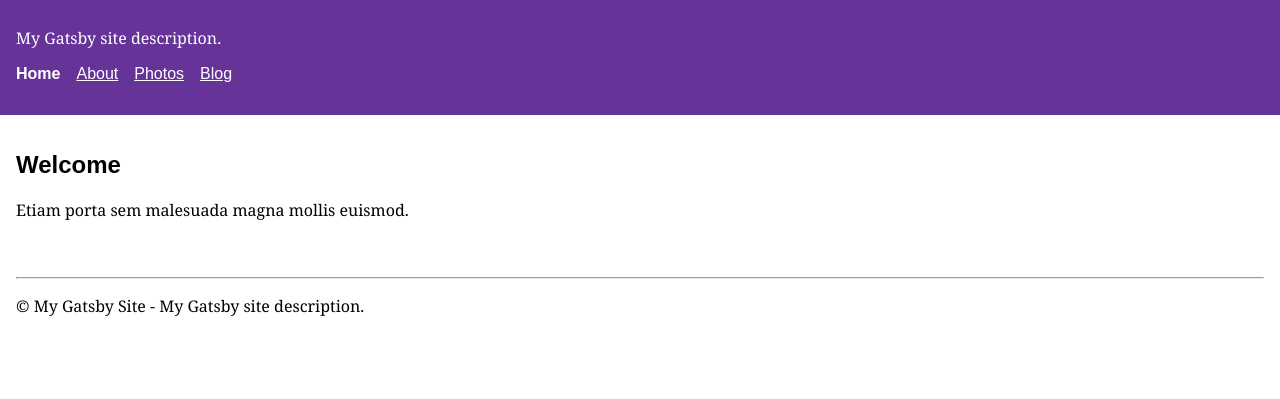
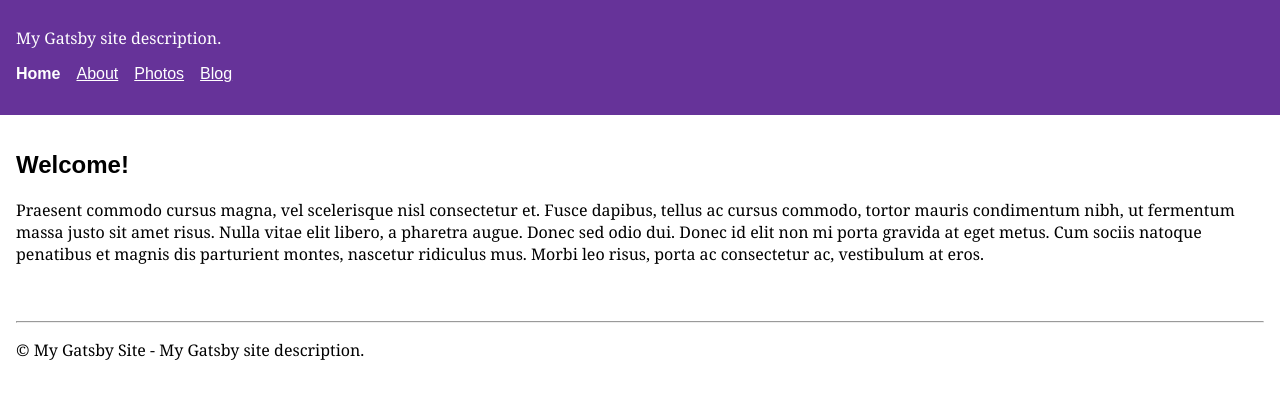
Before and after one commit to screenthink/gatsby-basics-deploy, a Gatsby site: page / in a window 1280 px wide. Shown: the part 95-494 px from the top of the page. Built offline with nearby package versions, Linux system fonts and the light colour scheme; Gatsby itself is replaced by a stand-in of ours.

Commit message:
Edited homepage

```diff
--- a/src/pages/index.js
+++ b/src/pages/index.js
@@ -5,7 +5,15 @@ import SEO from "../components/seo"
 export default () => (
   <Layout>
     <SEO title="Welcome" />
-    <h2>Welcome</h2>
-    <p>Etiam porta sem malesuada magna mollis euismod.</p>
+    <h2>Welcome!</h2>
+    <p>
+      Praesent commodo cursus magna, vel scelerisque nisl consectetur et. Fusce
+      dapibus, tellus ac cursus commodo, tortor mauris condimentum nibh, ut
+      fermentum massa justo sit amet risus. Nulla vitae elit libero, a pharetra
+      augue. Donec sed odio dui. Donec id elit non mi porta gravida at eget
+      metus. Cum sociis natoque penatibus et magnis dis parturient montes,
+      nascetur ridiculus mus. Morbi leo risus, porta ac consectetur ac,
+      vestibulum at eros.
+    </p>
   </Layout>
 )
```
